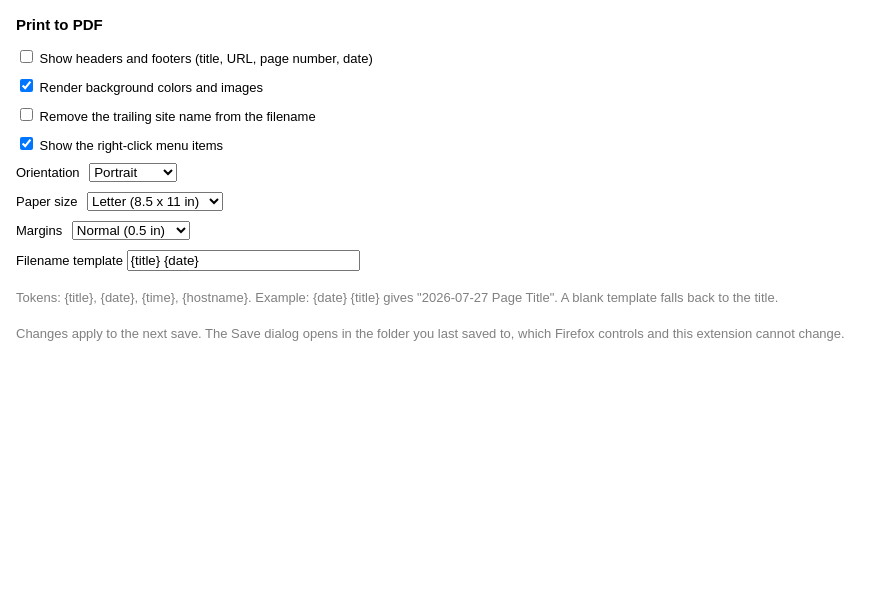
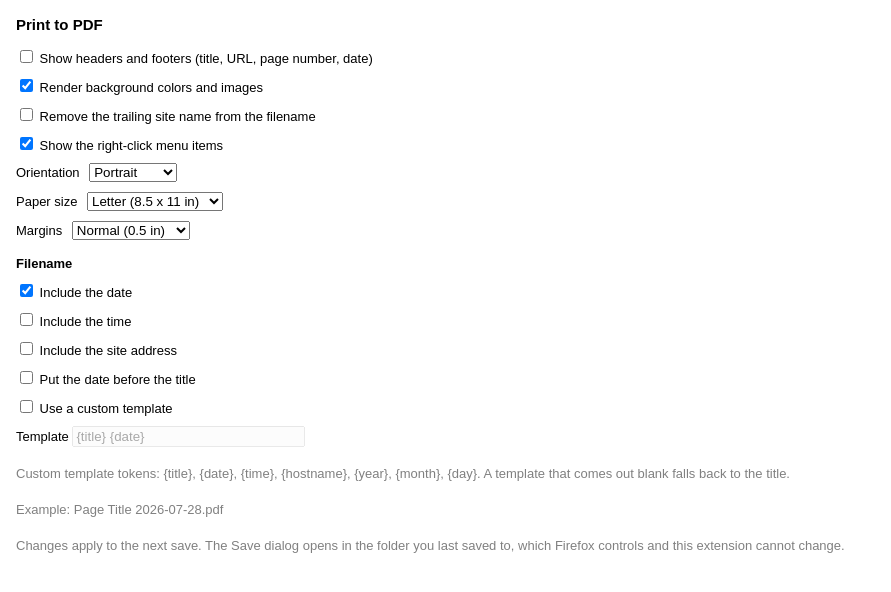
Before and after one commit to JonGaydos/firefox-print-pdf, a browser extension: page src/options.html in a window 1280 px wide. Shown: the whole page, without its empty margins (0-891 px from the left). Drawn offline with Linux system fonts and the light colour scheme.

Commit message:
Add filename builder checkboxes with custom template mode and date part tokens

```diff
--- a/package.json
+++ b/package.json
@@ -1,6 +1,6 @@
 {
   "name": "firefox-print-pdf",
-  "version": "1.1.0",
+  "version": "1.2.0",
   "private": true,
   "description": "Firefox extension that saves the current page as a PDF in one click.",
   "scripts": {
--- a/src/filename.js
+++ b/src/filename.js
@@ -51,9 +51,12 @@ function buildFilename(title, url, settings, date) {
     date: formatDate(date),
     time: formatTime(date),
     hostname: hostnameOf(url),
+    year: String(date.getFullYear()),
+    month: pad(date.getMonth() + 1),
+    day: pad(date.getDate()),
   };
   const name = settings.template
-    .replace(/\{(title|date|time|hostname)\}/g, (token, key) => parts[key])
+    .replace(/\{(title|date|time|hostname|year|month|day)\}/g, (token, key) => parts[key])
     .replace(/\s+/g, " ")
     .trim();
   return name || base;
--- a/src/options.html
+++ b/src/options.html
@@ -6,6 +6,8 @@
     <style>
       body { font: message-box; font-size: 13px; margin: 16px; min-width: 340px; }
       h1 { font-size: 15px; margin: 0 0 14px; font-weight: 600; }
+      h2 { font-size: 13px; margin: 16px 0 6px; font-weight: 600; }
+      input[type="text"]:disabled { opacity: 0.5; }
       label { display: block; margin: 10px 0; }
       select { margin-left: 6px; }
       p.note { color: GrayText; margin: 18px 0 0; line-height: 1.4; }
@@ -42,14 +44,23 @@
       </select>
     </label>
 
-    <label>Filename template
+    <h2>Filename</h2>
+
+    <label><input type="checkbox" id="fnDate"> Include the date</label>
+    <label><input type="checkbox" id="fnTime"> Include the time</label>
+    <label><input type="checkbox" id="fnHostname"> Include the site address</label>
+    <label><input type="checkbox" id="fnDateFirst"> Put the date before the title</label>
+
+    <label><input type="checkbox" id="customTemplate"> Use a custom template</label>
+    <label>Template
       <input type="text" id="template" size="26" spellcheck="false">
     </label>
     <p class="note">
-      Tokens: {title}, {date}, {time}, {hostname}.
-      Example: {date} {title} gives "2026-07-27 Page Title".
-      A blank template falls back to the title.
+      Custom template tokens: {title}, {date}, {time}, {hostname},
+      {year}, {month}, {day}. A template that comes out blank falls back
+      to the title.
     </p>
+    <p class="note" id="preview"></p>
 
     <p class="note">
       Changes apply to the next save. The Save dialog opens in the folder you
@@ -57,6 +68,7 @@
     </p>
 
     <script src="settings.js"></script>
+    <script src="filename.js"></script>
     <script src="options.js"></script>
   </body>
 </html>
--- a/src/options.js
+++ b/src/options.js
@@ -1,25 +1,64 @@
-const CHECKBOXES = ["headers", "backgrounds", "stripSite", "showContextMenu"];
+const CHECKBOXES = [
+  "headers", "backgrounds", "stripSite", "showContextMenu",
+  "fnDate", "fnTime", "fnHostname", "fnDateFirst", "customTemplate",
+];
 const SELECTS = ["orientation", "paperSize", "margins"];
-const TEXTS = ["template"];
+const BUILDER = ["fnDate", "fnTime", "fnHostname", "fnDateFirst"];
 
-function onChange(event) {
-  const control = event.target;
-  const value = control.type === "checkbox" ? control.checked : control.value;
-  browser.storage.sync.set({ [control.id]: value });
+function control(id) {
+  return document.getElementById(id);
+}
+
+function currentSettings() {
+  const settings = {};
+  for (const id of CHECKBOXES) {
+    settings[id] = control(id).checked;
+  }
+  for (const id of SELECTS) {
+    settings[id] = control(id).value;
+  }
+  settings.template = control("template").value;
+  return settings;
+}
+
+function refreshFilenameControls() {
+  const custom = control("customTemplate").checked;
+  control("template").disabled = !custom;
+  for (const id of BUILDER) {
+    control(id).disabled = custom;
+  }
+  if (!custom) {
+    control("template").value = buildTemplate(currentSettings());
+  }
+  const example = buildFilename(
+    "Page Title",
+    "https://example.com/a",
+    { template: control("template").value, stripSite: false },
+    new Date(),
+  );
+  control("preview").textContent = `Example: ${example}.pdf`;
+}
+
+function save() {
+  refreshFilenameControls();
+  browser.storage.sync.set(currentSettings());
 }
 
 async function restore() {
   const settings = await loadSettings();
   for (const id of CHECKBOXES) {
-    document.getElementById(id).checked = settings[id];
+    control(id).checked = settings[id];
   }
-  for (const id of [...SELECTS, ...TEXTS]) {
-    document.getElementById(id).value = settings[id];
+  for (const id of SELECTS) {
+    control(id).value = settings[id];
   }
+  control("template").value = settings.template;
+  refreshFilenameControls();
 }
 
-for (const id of [...CHECKBOXES, ...SELECTS, ...TEXTS]) {
-  document.getElementById(id).addEventListener("change", onChange);
+for (const id of [...CHECKBOXES, ...SELECTS, "template"]) {
+  control(id).addEventListener("change", save);
 }
+control("template").addEventListener("input", refreshFilenameControls);
 
 restore();
--- a/src/settings.js
+++ b/src/settings.js
@@ -4,6 +4,11 @@ const DEFAULTS = {
   orientation: "portrait",
   paperSize: "letter",
   margins: "normal",
+  fnDate: true,
+  fnTime: false,
+  fnHostname: false,
+  fnDateFirst: false,
+  customTemplate: false,
   template: "{title} {date}",
   stripSite: false,
   showContextMenu: true,
@@ -20,6 +25,35 @@ const TEMPLATE_BY_DATE_POSITION = {
   before: "{date} {title}",
   none: "{title}",
 };
+
+const BUILDER_KEYS = ["fnDate", "fnTime", "fnHostname", "fnDateFirst", "customTemplate"];
+
+function buildTemplate(state) {
+  const stamp = [state.fnDate ? "{date}" : "", state.fnTime ? "{time}" : ""]
+    .filter(Boolean)
+    .join(" ");
+  const parts = state.fnDateFirst ? [stamp, "{title}"] : ["{title}", stamp];
+  if (state.fnHostname) {
+    parts.push("{hostname}");
+  }
+  return parts.filter(Boolean).join(" ");
+}
+
+function inferBuilder(template) {
+  for (const fnDateFirst of [false, true]) {
+    for (const fnDate of [true, false]) {
+      for (const fnTime of [false, true]) {
+        for (const fnHostname of [false, true]) {
+          const state = { fnDate, fnTime, fnHostname, fnDateFirst };
+          if (buildTemplate(state) === template) {
+            return { ...state, customTemplate: false };
+          }
+        }
+      }
+    }
+  }
+  return { customTemplate: true };
+}
 
 function mergeSettings(stored) {
   const merged = { ...DEFAULTS };
@@ -44,6 +78,13 @@ function mergeSettings(stored) {
   } else if (TEMPLATE_BY_DATE_POSITION[stored.datePosition]) {
     merged.template = TEMPLATE_BY_DATE_POSITION[stored.datePosition];
   }
+  const hasBuilderState = BUILDER_KEYS.some((key) => typeof stored[key] === "boolean");
+  if (!hasBuilderState) {
+    Object.assign(merged, inferBuilder(merged.template));
+  }
+  if (!merged.customTemplate) {
+    merged.template = buildTemplate(merged);
+  }
   return merged;
 }
 
@@ -53,5 +94,5 @@ async function loadSettings() {
 }
 
 if (typeof module !== "undefined") {
-  module.exports = { DEFAULTS, mergeSettings };
+  module.exports = { DEFAULTS, mergeSettings, buildTemplate };
 }
```
Also changed, not shown: docs/specs/2026-07-25-firefox-print-pdf-design.md (+16 -1 lines), test/filename.test.js (+6 -0 lines), test/settings.test.js (+60 -14 lines), src/manifest.json.
